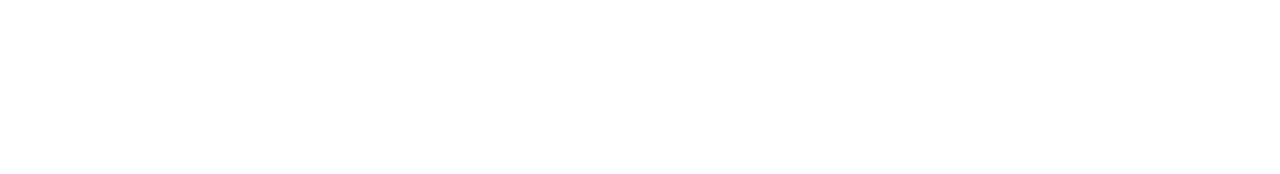
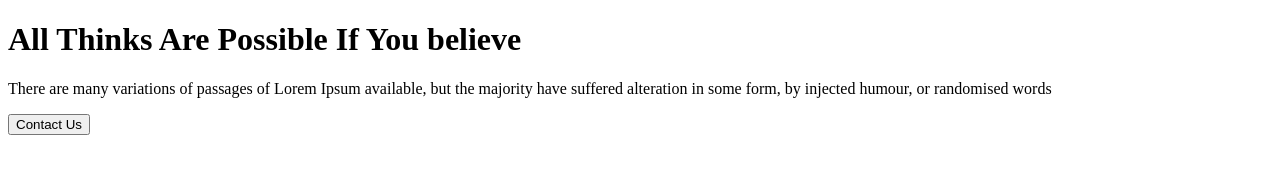
Before and after one commit to APURBA248/new-Year-New-me, a plain HTML site: page index.html in a window 1280 px wide. Drawn offline with Linux system fonts and the light colour scheme.

Commit message:
Header-html-end

```diff
--- a/index.html
+++ b/index.html
@@ -7,6 +7,11 @@
 </head>
 <body>
     <header>
+        <div class="benar-text">
+            <h1 class="benar-title">All Thinks Are Possible If You believe</h1>
+            <p class="benar-description">There are many variations of passages of Lorem Ipsum available, but the majority have suffered alteration in some form, by injected humour, or randomised words</p>
+            <button id="primary-btn">Contact Us</button>
+        </div>
 
     </header>
     <main>
```
